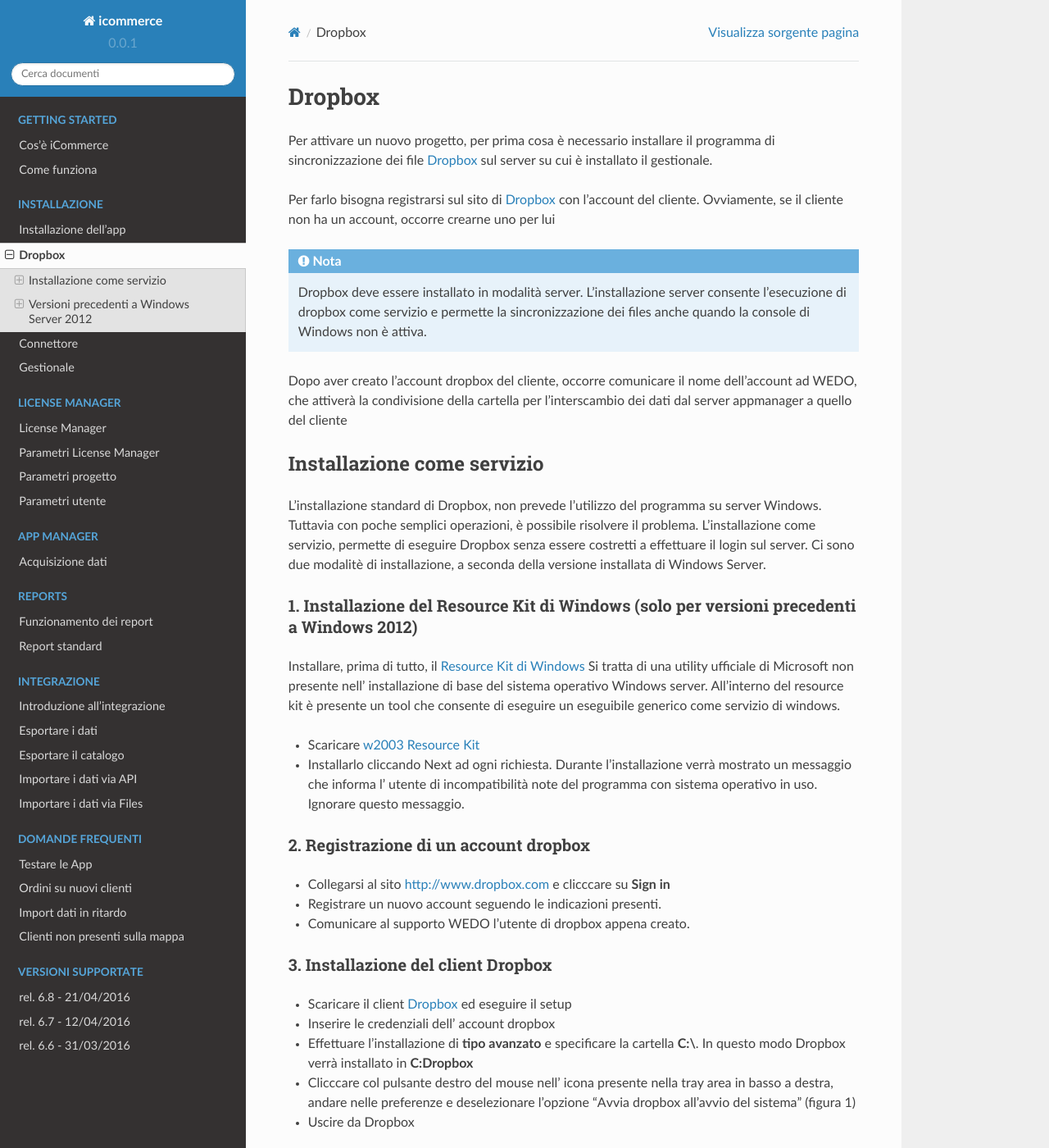
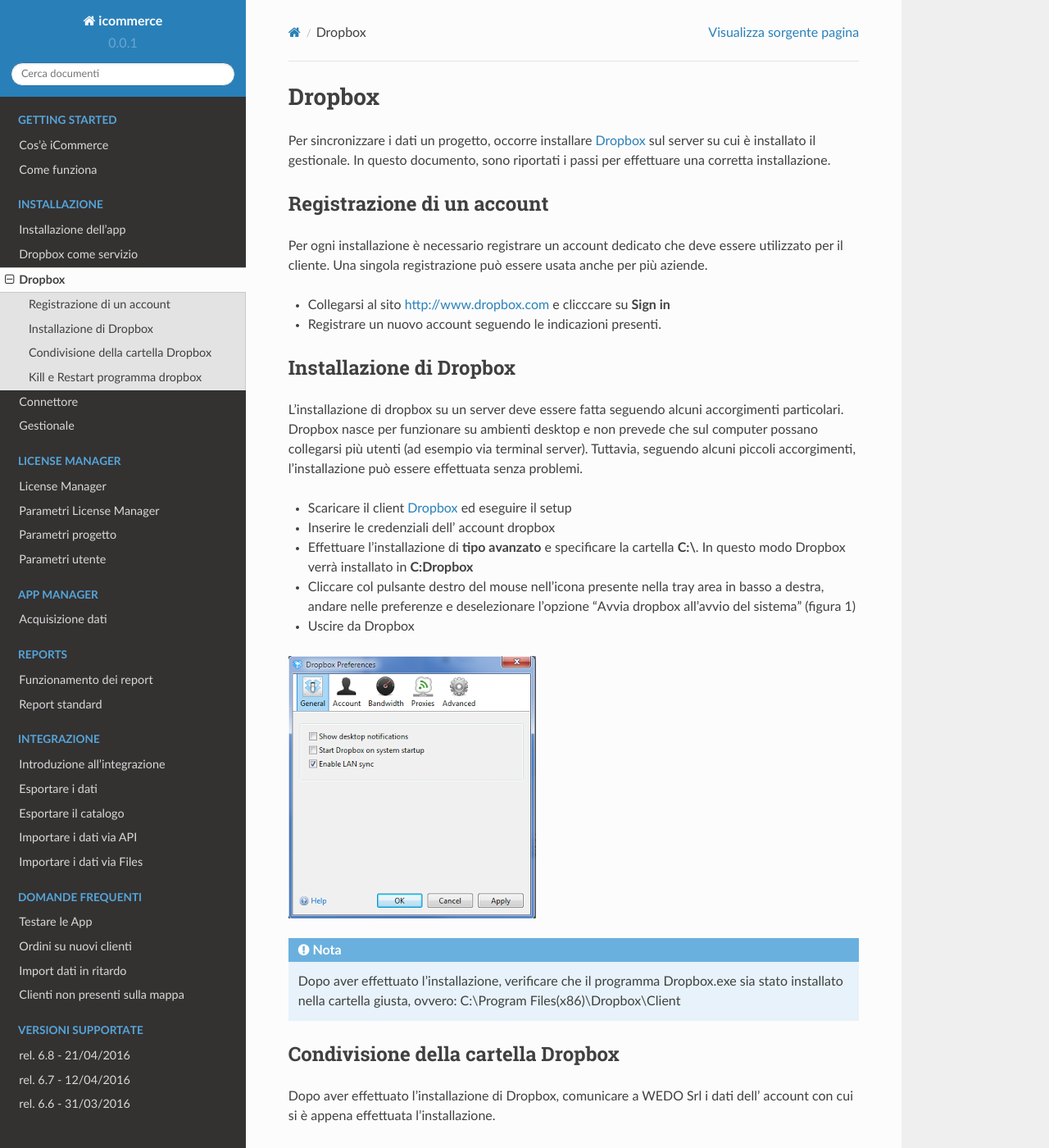
Before and after one commit to wedoit-io/doc-icommerce, a Sphinx documentation site: the page built from source/dropbox.rst, in a window 1280 px wide and 1400 px high. Shown: the whole window at 82% size. Built offline with Sphinx 7.4.7 and the Read the Docs theme 2.0.0, drawn with Linux system fonts in a browser that asks for light colours; some of the changed text lies outside the part shown.

Commit message:
Aggiunto nuovo documento su installazione Dropbox

```diff
--- /dev/null
+++ b/source/dropbox-service.rst
@@ -0,0 +1,144 @@
+Dropbox come servizio
+=====================
+
+. warning:: L'installazione di Dropbox come servizio non è più consigliata. Si veda documento installazione dropbox
+
+Per attivare un nuovo progetto, per prima cosa è necessario installare
+il programma di sincronizzazione dei file `Dropbox`_ sul server su cui è
+installato il gestionale.
+
+Per farlo bisogna registrarsi sul sito di `Dropbox`_ con l’account del
+cliente. Ovviamente, se il cliente non ha un account, occorre crearne
+uno per lui
+
+.. note:: Dropbox deve essere installato in modalità server. L’installazione server consente l’esecuzione di dropbox come servizio e permette la sincronizzazione dei files anche quando la console di Windows non è attiva.
+
+Dopo aver creato l’account dropbox del cliente, occorre comunicare il
+nome dell’account ad WEDO, che attiverà la condivisione della
+cartella per l’interscambio dei dati dal server appmanager a quello del
+cliente
+
+Installazione come servizio
+---------------------------
+
+L’installazione standard di Dropbox, non prevede l’utilizzo del
+programma su server Windows. Tuttavia con poche semplici operazioni, è
+possibile risolvere il problema. L’installazione come servizio, permette
+di eseguire Dropbox senza essere costretti a effettuare il login sul
+server. Ci sono due modalitè di installazione, a seconda della versione
+installata di Windows Server.
+
+1. Installazione del Resource Kit di Windows (solo per versioni precedenti a Windows 2012)
+~~~~~~~~~~~~~~~~~~~~~~~~~~~~~~~~~~~~~~~~~~~~~~~~~~~~~~~~~~~~~~~~~~~~~~~~~~~~~~~~~~~~~~~~~~
+
+Installare, prima di tutto, il `Resource Kit di Windows`_ Si tratta di
+una utility ufficiale di Microsoft non presente nell’ installazione di
+base del sistema operativo Windows server. All’interno del resource kit
+è presente un tool che consente di eseguire un eseguibile generico come
+servizio di windows.
+
+-  Scaricare `w2003 Resource Kit`_
+-  Installarlo cliccando Next ad ogni richiesta. Durante l’installazione
+   verrà mostrato un messaggio che informa l’ utente di incompatibilità
+   note del programma con sistema operativo in uso. Ignorare questo
+   messaggio.
+
+2. Registrazione di un account dropbox
+~~~~~~~~~~~~~~~~~~~~~~~~~~~~~~~~~~~~~~
+
+-  Collegarsi al sito http://www.dropbox.com e clicccare su **Sign in**
+-  Registrare un nuovo account seguendo le indicazioni presenti.
+-  Comunicare al supporto WEDO l’utente di dropbox appena creato.
+
+3. Installazione del client Dropbox
+~~~~~~~~~~~~~~~~~~~~~~~~~~~~~~~~~~~
+
+-  Scaricare il client `Dropbox <https://www.dropbox.com/downloading>`__
+   ed eseguire il setup
+-  Inserire le credenziali dell’ account dropbox
+-  Effettuare l’installazione di **tipo avanzato** e specificare la
+   cartella **C:\\**. In questo modo Dropbox verrà installato in **C:\Dropbox**
+-  Clicccare col pulsante destro del mouse nell’ icona presente nella
+   tray area in basso a destra, andare nelle preferenze e deselezionare
+   l’opzione “Avvia dropbox all’avvio del sistema” (figura 1)
+-  Uscire da Dropbox
+
+.. figure:: dropbox_properties.png
+   :alt:
+
+4. Configurazione di Dropbox come servizio
+~~~~~~~~~~~~~~~~~~~~~~~~~~~~~~~~~~~~~~~~~~
+
+
+Versioni precedenti a Windows Server 2012
+-----------------------------------------
+
+Aprire la shell dos e digitare il seguente comando: (fare attenzione al
+path e agli spazi)
+
+.. code-block:: bash
+
+  C:> sc create DropBoxService binPath=“C:\Program Files (x86)\Windows Resource\Tools\srvany.exe” DisplayName=“Dropbox Service”
+
+
+Windows Server 2012 e successive
+~~~~~~~~~~~~~~~~~~~~~~~~~~~~~~~~
+
+Scaricare **srvany.exe** da questo `link`_
+
+Copiare il file nella cartella **C:\tmp**
+
+Aprire la shell dos e digitare il seguente comando: (fare attenzione al
+path e agli spazi)
+
+
+Otterremo a questo punto una conferma del tipo
+
+.. code-block:: bash
+
+  [SC] CreateService SUCCESS
+
+Andare nei servizi e modificare le proprietà del servizio chiamato
+Dropbox
+
+.. figure:: dropbox_service.png
+  :alt:
+
+Terminati questi passaggi **NON AVVIARE IL SERVIZIO**, aprire il
+registry e andare in:
+
+::
+
+   HKEY_LOCAL_MACHINE\SYSTEM\CurrentControlSet\Services\Dropbox
+
+-  Creare una nuova chiave chiamata ‘’’Parameters’’’
+-  Aggiungere una nuova stringa (tipo REG\_SZ) dal nome “Application”
+-  Valorizzarla con il path (eseguibile compreso) di esecuzione di
+   dropbox, ottenibile dallo shortcut del menu dei programmi, ad esempio
+
+  .. code-block:: bash
+    :emphasize-lines: 3,5
+
+    C:\Users\Administrator.XXXXXXXX\AppData\Roaming\Dropbox\bin\Dropbox.exe
+
+
+-  Chiudere il registry ed avviare il servizio
+-  Fare il logoff ed eseguire un test di funzionamento
+
+5. Condivisione della cartella Dropbox
+~~~~~~~~~~~~~~~~~~~~~~~~~~~~~~~~~~~~~~
+
+Dopo aver effettuato l’installazione di Dropbox, occorre comunicare ad
+WEDO Srl i dati dell’ account con cui si è appena effettuata
+l’installazione.
+
+In seguito a questa, WEDO provvederà ad effettuare la condivisione
+di una cartella di progetto che sarà utilizzata dal connettore per
+interscambiare i files.
+
+.. _link: /files/srvany.zip
+
+
+.. _Dropbox: http://www.dropbox.com/
+.. _Resource Kit di Windows: http://www.microsoft.com/en-us/download/confirmation.aspx?id=17657
+.. _w2003 Resource Kit: http://www.microsoft.com/en-us/download/confirmation.aspx?id=17657
--- a/source/dropbox.rst
+++ b/source/dropbox.rst
@@ -1,61 +1,30 @@
 Dropbox
 =======
-Per attivare un nuovo progetto, per prima cosa è necessario installare
-il programma di sincronizzazione dei file `Dropbox`_ sul server su cui è
-installato il gestionale.
+Per sincronizzare i dati un progetto, occorre installare `Dropbox`_ sul server su cui è installato il gestionale.
+In questo documento, sono riportati i passi per effettuare una corretta installazione.
 
-Per farlo bisogna registrarsi sul sito di `Dropbox`_ con l’account del
-cliente. Ovviamente, se il cliente non ha un account, occorre crearne
-uno per lui
-
-.. note:: Dropbox deve essere installato in modalità server. L’installazione server consente l’esecuzione di dropbox come servizio e permette la sincronizzazione dei files anche quando la console di Windows non è attiva.
-
-Dopo aver creato l’account dropbox del cliente, occorre comunicare il
-nome dell’account ad WEDO, che attiverà la condivisione della
-cartella per l’interscambio dei dati dal server appmanager a quello del
-cliente
-
-Installazione come servizio
+Registrazione di un account
 ---------------------------
-
-L’installazione standard di Dropbox, non prevede l’utilizzo del
-programma su server Windows. Tuttavia con poche semplici operazioni, è
-possibile risolvere il problema. L’installazione come servizio, permette
-di eseguire Dropbox senza essere costretti a effettuare il login sul
-server. Ci sono due modalitè di installazione, a seconda della versione
-installata di Windows Server.
-
-1. Installazione del Resource Kit di Windows (solo per versioni precedenti a Windows 2012)
-~~~~~~~~~~~~~~~~~~~~~~~~~~~~~~~~~~~~~~~~~~~~~~~~~~~~~~~~~~~~~~~~~~~~~~~~~~~~~~~~~~~~~~~~~~
-
-Installare, prima di tutto, il `Resource Kit di Windows`_ Si tratta di
-una utility ufficiale di Microsoft non presente nell’ installazione di
-base del sistema operativo Windows server. All’interno del resource kit
-è presente un tool che consente di eseguire un eseguibile generico come
-servizio di windows.
-
--  Scaricare `w2003 Resource Kit`_
--  Installarlo cliccando Next ad ogni richiesta. Durante l’installazione
-   verrà mostrato un messaggio che informa l’ utente di incompatibilità
-   note del programma con sistema operativo in uso. Ignorare questo
-   messaggio.
-
-2. Registrazione di un account dropbox
-~~~~~~~~~~~~~~~~~~~~~~~~~~~~~~~~~~~~~~
+Per ogni installazione è necessario registrare un account dedicato che deve essere utilizzato per il cliente.
+Una singola registrazione può essere usata anche per più aziende.
 
 -  Collegarsi al sito http://www.dropbox.com e clicccare su **Sign in**
 -  Registrare un nuovo account seguendo le indicazioni presenti.
--  Comunicare al supporto WEDO l’utente di dropbox appena creato.
 
-3. Installazione del client Dropbox
-~~~~~~~~~~~~~~~~~~~~~~~~~~~~~~~~~~~
+Installazione di Dropbox
+------------------------
+
+L’installazione di dropbox su un server deve essere fatta seguendo alcuni accorgimenti particolari.
+Dropbox nasce per funzionare su ambienti desktop e non prevede che sul computer possano
+collegarsi più utenti (ad esempio via terminal server).
+Tuttavia, seguendo alcuni piccoli accorgimenti, l'installazione può essere effettuata senza problemi.
 
 -  Scaricare il client `Dropbox <https://www.dropbox.com/downloading>`__
    ed eseguire il setup
 -  Inserire le credenziali dell’ account dropbox
 -  Effettuare l’installazione di **tipo avanzato** e specificare la
    cartella **C:\\**. In questo modo Dropbox verrà installato in **C:\Dropbox**
--  Clicccare col pulsante destro del mouse nell’ icona presente nella
+-  Cliccare col pulsante destro del mouse nell’icona presente nella
    tray area in basso a destra, andare nelle preferenze e deselezionare
    l’opzione “Avvia dropbox all’avvio del sistema” (figura 1)
 -  Uscire da Dropbox
@@ -63,79 +32,32 @@
 .. figure:: dropbox_properties.png
    :alt:
 
-4. Configurazione di Dropbox come servizio
-~~~~~~~~~~~~~~~~~~~~~~~~~~~~~~~~~~~~~~~~~~
+.. note:: Dopo aver effettuato l'installazione, verificare che il programma Dropbox.exe sia stato installato nella cartella giusta, ovvero: C:\\Program Files(x86)\\Dropbox\\Client\
 
 
-Versioni precedenti a Windows Server 2012
------------------------------------------
+Condivisione della cartella Dropbox
+-----------------------------------
 
-Aprire la shell dos e digitare il seguente comando: (fare attenzione al
-path e agli spazi)
+Dopo aver effettuato l’installazione di Dropbox, comunicare a WEDO Srl i dati dell’ account con cui si è appena effettuata
+l’installazione.
+
+In seguito a questa richiesta, WEDO Srl provvederà ad effettuare la condivisione di una cartella di progetto che sarà utilizzata dal connettore per
+interscambiare i files.
+
+Kill e Restart programma dropbox
+--------------------------------
+La procedura di estrazione dei dati dal gestionale del cliente, dipende dal connettore utilizzato.
+Nella maggior parte dei casi, sarà effettuata da un batch di Windows configurato nelle operazioni pianificate.
+
+In corrispondenza del comando che effettua l'esportazione, si suggerisce di effettuare un kill del processo Dropbox.exe
+e un successivo restart.
+
+Esempio per il gestionale Business di NTS Informatica:
 
 .. code-block:: bash
 
-  C:> sc create DropBoxService binPath=“C:\Program Files (x86)\Windows Resource\Tools\srvany.exe” DisplayName=“Dropbox Service”
+    taskkill -F -IM "Dropbox.exe"
+    "D:\Program Files (x86)\Bus\busnet.exe" admin . AZIENDA Business Bnieibus /B D:\bus\asc\Export.bub AZIENDA
 
-
-Windows Server 2012 e successive
-~~~~~~~~~~~~~~~~~~~~~~~~~~~~~~~~
-
-Scaricare **srvany.exe** da questo `link`_
-
-Copiare il file nella cartella **C:\tmp**
-
-Aprire la shell dos e digitare il seguente comando: (fare attenzione al
-path e agli spazi)
-
-
-Otterremo a questo punto una conferma del tipo
-
-.. code-block:: bash
-
-  [SC] CreateService SUCCESS
-
-Andare nei servizi e modificare le proprietà del servizio chiamato
-Dropbox
-
-.. figure:: dropbox_service.png
-  :alt:
-
-Terminati questi passaggi **NON AVVIARE IL SERVIZIO**, aprire il
-registry e andare in:
-
-::
-
-   HKEY_LOCAL_MACHINE\SYSTEM\CurrentControlSet\Services\Dropbox
-
--  Creare una nuova chiave chiamata ‘’’Parameters’’’
--  Aggiungere una nuova stringa (tipo REG\_SZ) dal nome “Application”
--  Valorizzarla con il path (eseguibile compreso) di esecuzione di
-   dropbox, ottenibile dallo shortcut del menu dei programmi, ad esempio
-
-  .. code-block:: bash
-    :emphasize-lines: 3,5
-
-    C:\Users\Administrator.XXXXXXXX\AppData\Roaming\Dropbox\bin\Dropbox.exe
-
-
--  Chiudere il registry ed avviare il servizio
--  Fare il logoff ed eseguire un test di funzionamento
-
-5. Condivisione della cartella Dropbox
-~~~~~~~~~~~~~~~~~~~~~~~~~~~~~~~~~~~~~~
-
-Dopo aver effettuato l’installazione di Dropbox, occorre comunicare ad
-WEDO Srl i dati dell’ account con cui si è appena effettuata
-l’installazione.
-
-In seguito a questa, WEDO provvederà ad effettuare la condivisione
-di una cartella di progetto che sarà utilizzata dal connettore per
-interscambiare i files.
-
-.. _link: /files/srvany.zip
-
-
-.. _Dropbox: http://www.dropbox.com/
-.. _Resource Kit di Windows: http://www.microsoft.com/en-us/download/confirmation.aspx?id=17657
-.. _w2003 Resource Kit: http://www.microsoft.com/en-us/download/confirmation.aspx?id=17657
+    set app="%programfiles(x86)%\Dropbox\Client\Dropbox.exe"
+    start "Restart Dropbox" %app% -B;
--- a/source/index.rst
+++ b/source/index.rst
@@ -28,6 +28,7 @@
   :caption: Installazione
 
   installa-app
+  dropbox-service
   dropbox
   connettore
   gestionale
```
